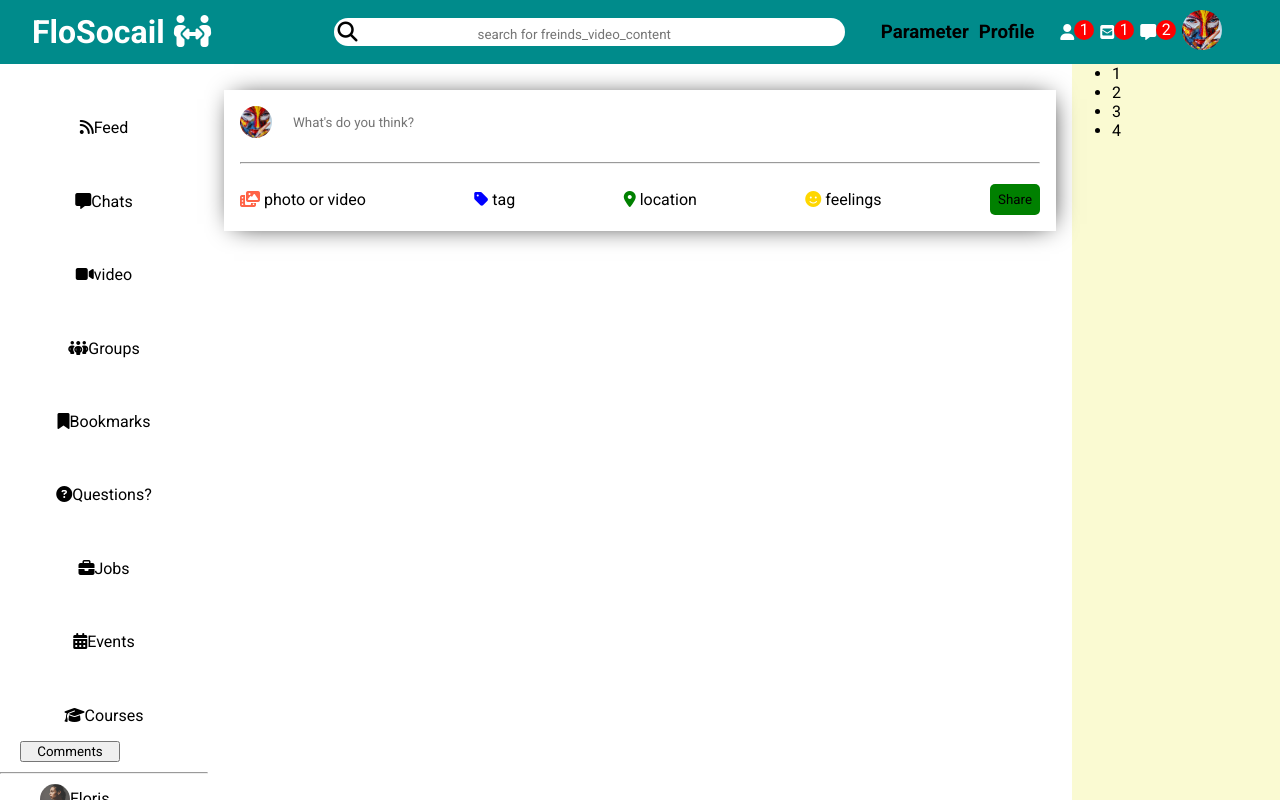
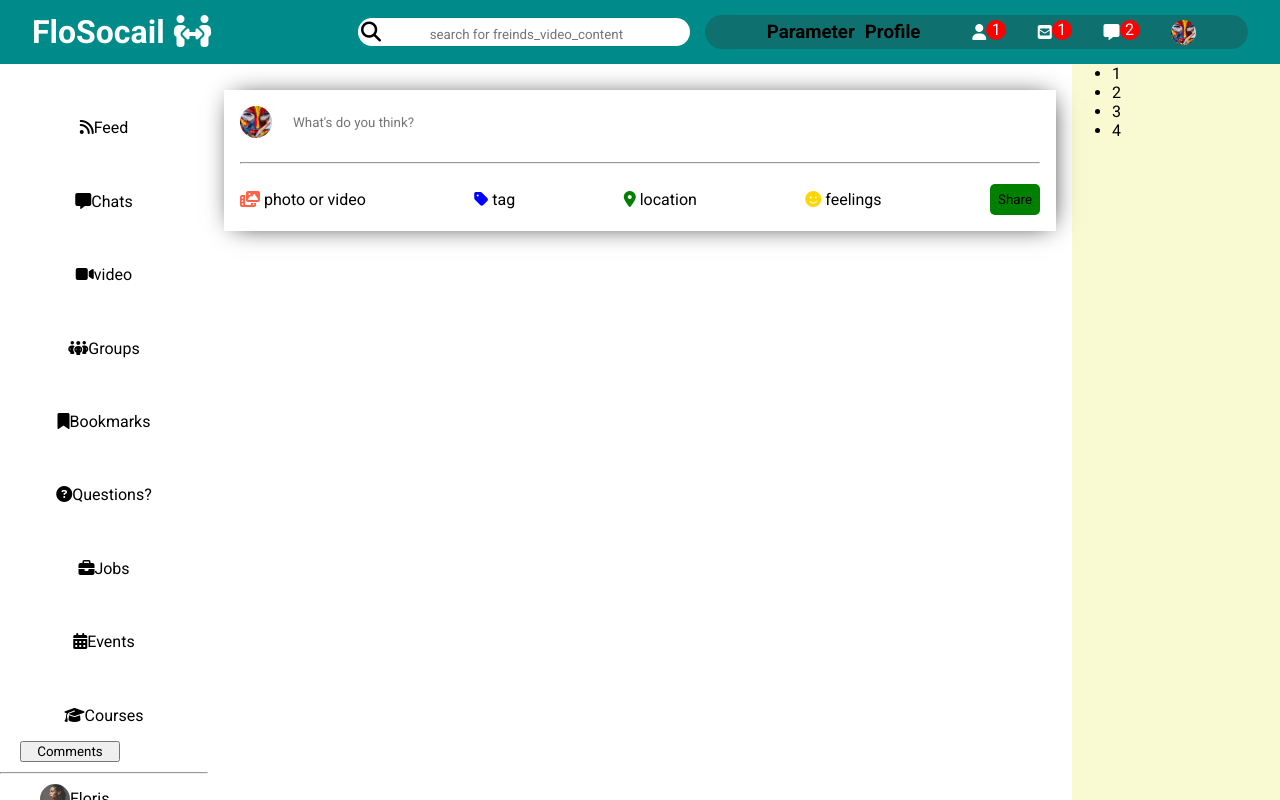
Before and after one commit to Flo37/FloSocial-App, a React (Create React App) app in the folder flosocial/: page / in a window 1280 px wide. Built offline with nearby package versions, Linux system fonts and the light colour scheme.

Commit message:
chat edition

```diff
--- a/flosocial/src/components/bars/leftBar/Leftbar.jsx
+++ b/flosocial/src/components/bars/leftBar/Leftbar.jsx
@@ -1,5 +1,4 @@
 import React from 'react';
-
 const Leftbar = () => {
     return (
         <div className='leftBr'>
--- a/flosocial/src/components/bars/leftBar/_leftBar.scss
+++ b/flosocial/src/components/bars/leftBar/_leftBar.scss
@@ -3,6 +3,9 @@
     flex: 2;
     height: calc(100vh - 64px);
     overflow-y: scroll;
+
+
+
     .boxBar{
         text-align: center;
         padding:
--- a/flosocial/src/components/bars/topBar/_bars.scss
+++ b/flosocial/src/components/bars/topBar/_bars.scss
@@ -12,7 +12,7 @@
         color: white;
     }
     .search{
-        flex: 5;
+        flex: 3;
         background: white;
         border-radius: 20px;
         padding: 0.2rem;
@@ -29,10 +29,13 @@
         }
     }
     .chat{
-        flex: 4;
+        flex: 5;
         align-items: center;
         justify-content: space-evenly;
         display: flex;
+        background: #3333334d;
+        border-radius: 40px;
+        margin-left: 15px;
         .navBar{
             cursor: pointer;
             display: flex;
@@ -103,8 +106,9 @@
         .profile{
             cursor: pointer;
             img{
-                width: 40px;
-                height: 40px;
+                margin-top: 5px;
+                width: 25px;
+                height: 25px;
                 object-fit: cover;
                 border-radius: 100%;
             }
```
